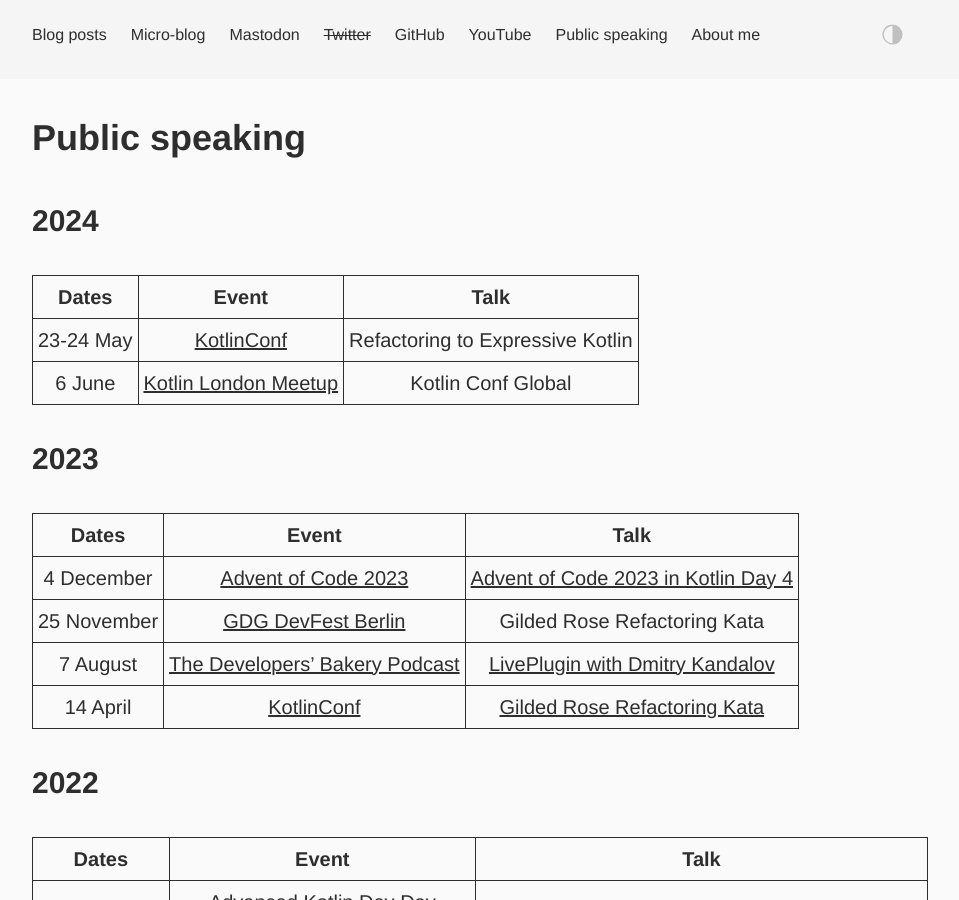
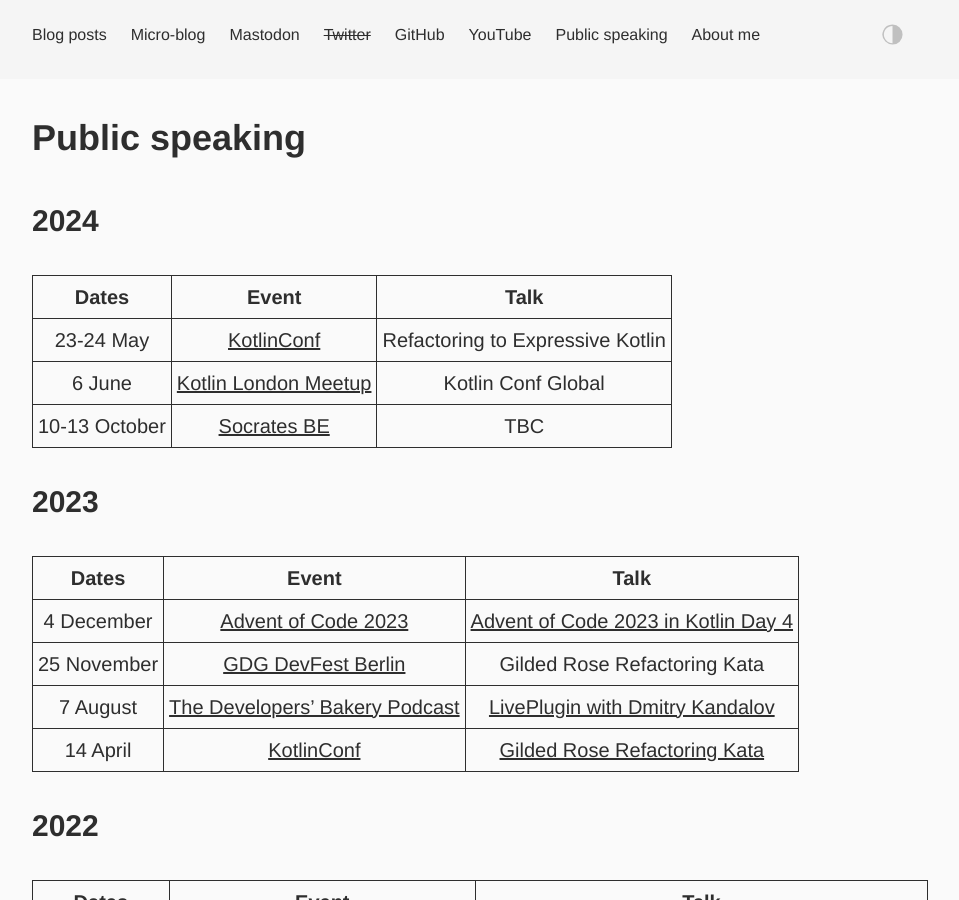
Before and after one commit to dkandalov/dkandalov.github.io, a Jekyll site: the page built from public-speaking.md, in a window 1280 px wide and 900 px high. Shown: the whole window, without its empty margins (160-1119 px from the left). Built offline with Jekyll 4.4.1, drawn with Linux system fonts in a browser that asks for light colours.

Commit message:
updated public speaking

```diff
--- a/public-speaking.md
+++ b/public-speaking.md
@@ -10,6 +10,7 @@ permalink: public-speaking
 | --- | --- | --- |
 | 23-24 May | [KotlinConf](https://kotlinconf.com) | Refactoring to Expressive Kotlin |
 | 6 June | [Kotlin London Meetup](https://www.meetup.com/kotlin-london/events/300882149) | Kotlin Conf Global |
+| 10-13 October | [Socrates BE](https://socratesbe.org) | TBC |
 {:.post-table}
 
 ### 2023
```
